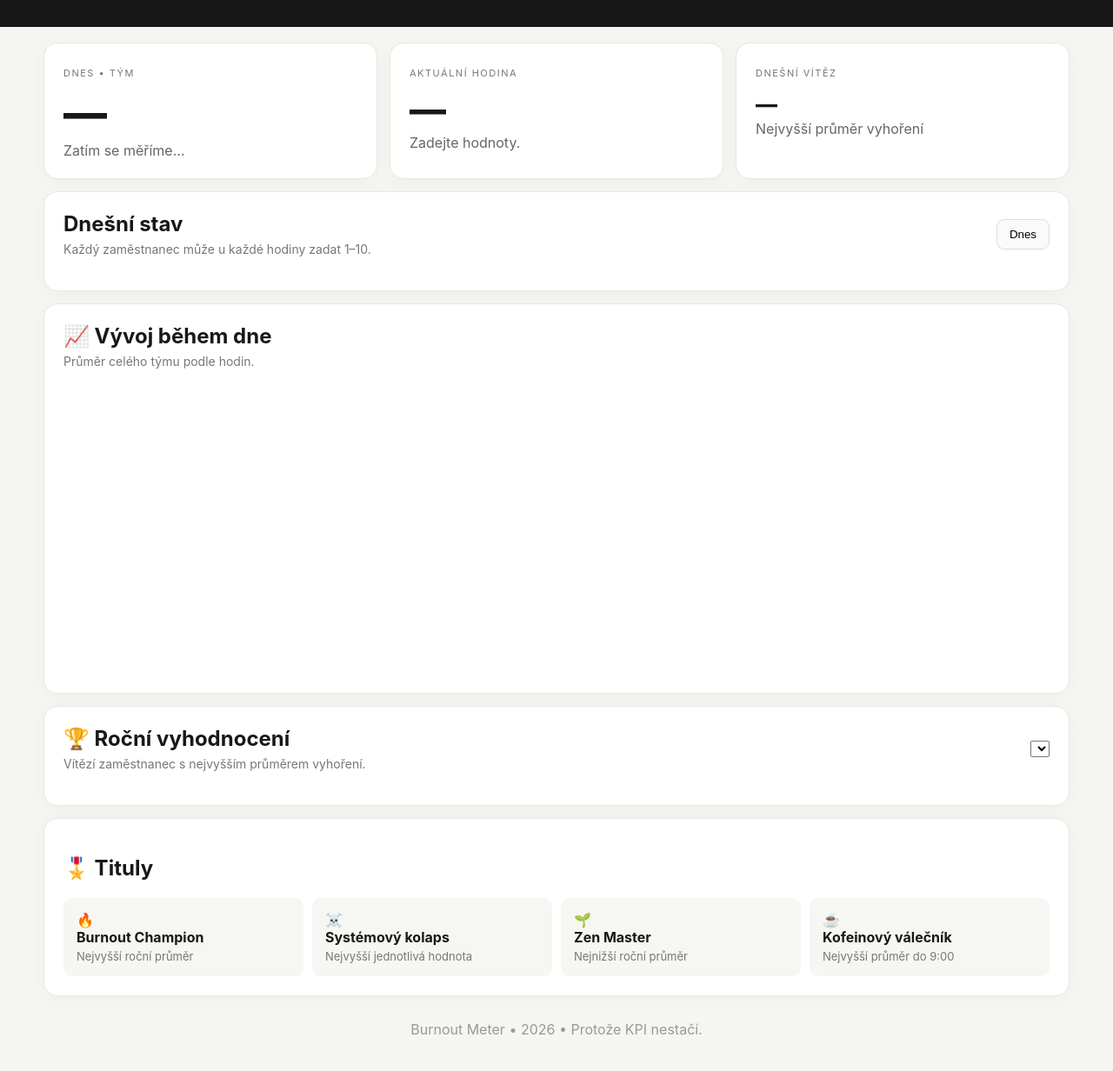
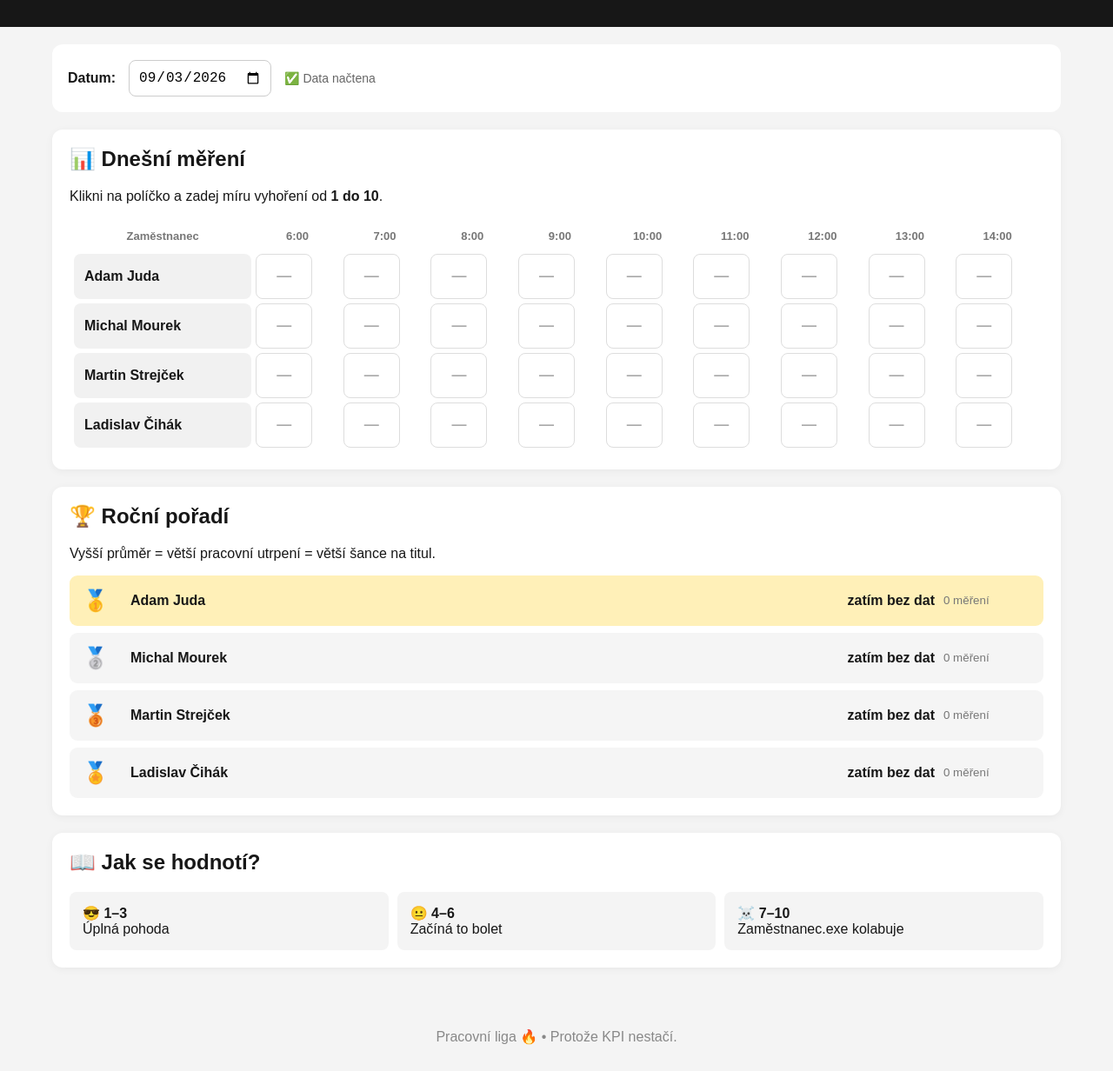
Before and after one commit to fpvz8jfjfw-dotcom/Catalyst-meter, a website built with Vite: page index.html in a window 1280 px wide. Shown: the part 130-1362 px from the top of the page at 87% size. Built offline with nearby package versions, Linux system fonts and the light colour scheme; some packages are replaced by stand-ins of ours; no server answers; the database is empty.

Commit message:
Update index.html

```diff
--- a/index.html
+++ b/index.html
@@ -1,79 +1,323 @@
 <!doctype html>
 <html lang="cs">
 <head>
-<meta charset="utf-8">
-<meta name="viewport" content="width=device-width,initial-scale=1">
-<title>Burnout Meter 🔥</title>
-<link rel="stylesheet" href="style.css">
+  <meta charset="UTF-8">
+  <meta name="viewport" content="width=device-width, initial-scale=1.0">
+
+  <title>Pracovní liga 🔥</title>
+
+  <style>
+    * {
+      box-sizing: border-box;
+    }
+
+    body {
+      margin: 0;
+      font-family: Arial, Helvetica, sans-serif;
+      background: #f4f4f4;
+      color: #171717;
+    }
+
+    header {
+      background: #171717;
+      color: white;
+      padding: 35px 20px;
+    }
+
+    header-inner {
+      display: block;
+      max-width: 1200px;
+      margin: auto;
+    }
+
+    h1 {
+      margin: 0;
+      font-size: 42px;
+    }
+
+    header p {
+      color: #aaa;
+      margin-top: 8px;
+    }
+
+    main {
+      max-width: 1200px;
+      margin: auto;
+      padding: 20px;
+    }
+
+    .controls {
+      background: white;
+      padding: 18px;
+      border-radius: 12px;
+      margin-bottom: 20px;
+      display: flex;
+      align-items: center;
+      gap: 15px;
+      flex-wrap: wrap;
+    }
+
+    .controls label {
+      font-weight: bold;
+    }
+
+    input[type="date"] {
+      padding: 10px;
+      border: 1px solid #ccc;
+      border-radius: 8px;
+      font-size: 16px;
+    }
+
+    #status {
+      color: #666;
+      font-size: 14px;
+    }
+
+    .card {
+      background: white;
+      border-radius: 12px;
+      padding: 20px;
+      margin-bottom: 20px;
+      box-shadow: 0 2px 10px rgba(0,0,0,.05);
+    }
+
+    h2 {
+      margin-top: 0;
+    }
+
+    .table-wrapper {
+      overflow-x: auto;
+    }
+
+    table {
+      border-collapse: separate;
+      border-spacing: 5px;
+      width: 100%;
+      min-width: 850px;
+    }
+
+    th {
+      color: #777;
+      font-size: 13px;
+      padding: 8px;
+    }
+
+    td {
+      padding: 0;
+    }
+
+    .employee {
+      font-weight: bold;
+      white-space: nowrap;
+      padding: 12px;
+      background: #f1f1f1;
+      border-radius: 8px;
+    }
+
+    .rating {
+      width: 65px;
+      height: 52px;
+      border: 1px solid #ddd;
+      border-radius: 8px;
+      background: white;
+      cursor: pointer;
+      font-size: 17px;
+      font-weight: bold;
+      transition: .15s;
+    }
+
+    .rating:hover {
+      transform: scale(1.05);
+    }
+
+    .rating-empty {
+      color: #aaa;
+    }
+
+    .rating-1,
+    .rating-2,
+    .rating-3 {
+      background: #e5f6e8;
+    }
+
+    .rating-4,
+    .rating-5,
+    .rating-6 {
+      background: #fff2cc;
+    }
+
+    .rating-7,
+    .rating-8 {
+      background: #ffe0d5;
+    }
+
+    .rating-9,
+    .rating-10 {
+      background: #ffcaca;
+    }
+
+    .leaderboard {
+      display: flex;
+      flex-direction: column;
+      gap: 8px;
+    }
+
+    .leader {
+      display: grid;
+      grid-template-columns: 45px 1fr 130px 100px;
+      align-items: center;
+      gap: 10px;
+      padding: 15px;
+      background: #f5f5f5;
+      border-radius: 9px;
+    }
+
+    .leader:first-child {
+      background: #fff0b8;
+    }
+
+    .medal {
+      font-size: 24px;
+    }
+
+    .leader span:nth-child(3) {
+      text-align: right;
+      font-weight: bold;
+    }
+
+    .leader small {
+      color: #777;
+    }
+
+    .legend {
+      display: grid;
+      grid-template-columns: repeat(3, 1fr);
+      gap: 10px;
+    }
+
+    .legend div {
+      padding: 15px;
+      border-radius: 8px;
+      background: #f4f4f4;
+    }
+
+    footer {
+      text-align: center;
+      color: #888;
+      padding: 30px;
+    }
+
+    @media (max-width: 700px) {
+      h1 {
+        font-size: 32px;
+      }
+
+      .leader {
+        grid-template-columns: 40px 1fr;
+      }
+
+      .leader span:nth-child(3),
+      .leader small {
+        grid-column: 2;
+        text-align: left;
+      }
+
+      .legend {
+        grid-template-columns: 1fr;
+      }
+    }
+  </style>
 </head>
+
 <body>
+
 <header>
-  <div>
-    <div class="eyebrow">FIREMNÍ SYSTÉM PRO MĚŘENÍ UTRPENÍ</div>
-    <h1>🔥 BURNOUT METER</h1>
-    <p>Od „dneska to půjde“ až po „zaměstnanec.exe přestal odpovídat“.</p>
-  </div>
-  <div class="datebox">
-    <label>Datum</label>
-    <input id="date" type="date">
-  </div>
+  <header-inner>
+    <h1>🔥 PRACOVNÍ LIGA</h1>
+    <p>
+      Od „dneska to půjde“ až po
+      „zaměstnanec.exe přestal odpovídat“.
+    </p>
+  </header-inner>
 </header>
 
 <main>
-<section class="hero-grid">
-  <div class="card score-card">
-    <span class="muted">DNES • TÝM</span>
-    <div id="teamScore" class="big">—</div>
-    <div id="teamText" class="burnout-text">Zatím se měříme...</div>
+
+  <div class="controls">
+    <label for="date">Datum:</label>
+
+    <input
+      id="date"
+      type="date"
+    >
+
+    <span id="status">
+      Připravuji aplikaci…
+    </span>
   </div>
-  <div class="card">
-    <span class="muted">AKTUÁLNÍ HODINA</span>
-    <div id="currentHour" class="big small">—</div>
-    <div id="hourText" class="burnout-text">Zadejte hodnoty.</div>
+
+  <section class="card">
+
+    <h2>📊 Dnešní měření</h2>
+
+    <p>
+      Klikni na políčko a zadej míru vyhoření od
+      <strong>1 do 10</strong>.
+    </p>
+
+    <div class="table-wrapper">
+      <div id="ratings"></div>
     </div>
-  <div class="card winner">
-    <span class="muted">DNEŠNÍ VÍTĚZ</span>
-    <div id="winner" class="winner-name">—</div>
-    <div class="burnout-text">Nejvyšší průměr vyhoření</div>
-  </div>
+
   </section>
 
   <section class="card">
-  <div class="section-title">
-    <div><h2>Dnešní stav</h2><span>Každý zaměstnanec může u každé hodiny zadat 1–10.</span></div>
-    <button id="todayBtn" class="ghost">Dnes</button>
-  </div>
-  <div class="table-wrap">
-    <table id="meter"></table>
-  </div>
+
+    <h2>🏆 Roční pořadí</h2>
+
+    <p>
+      Vyšší průměr = větší pracovní utrpení = větší šance na titul.
+    </p>
+
+    <div
+      id="leaderboard"
+      class="leaderboard"
+    ></div>
+
   </section>
 
   <section class="card">
-  <div class="section-title">
-    <div><h2>📈 Vývoj během dne</h2><span>Průměr celého týmu podle hodin.</span></div>
+
+    <h2>📖 Jak se hodnotí?</h2>
+
+    <div class="legend">
+
+      <div>
+        😎 <strong>1–3</strong><br>
+        Úplná pohoda
       </div>
-  <canvas id="chart" width="1000" height="330"></canvas>
+
+      <div>
+        😐 <strong>4–6</strong><br>
+        Začíná to bolet
+      </div>
+
+      <div>
+        ☠️ <strong>7–10</strong><br>
+        Zaměstnanec.exe kolabuje
+      </div>
+
+    </div>
+
   </section>
 
-<section class="card">
-  <div class="section-title">
-    <div><h2>🏆 Roční vyhodnocení</h2><span>Vítězí zaměstnanec s nejvyšším průměrem vyhoření.</span></div>
-    <select id="year"></select>
-  </div>
-  <div id="leaderboard" class="leaderboard"></div>
-</section>
+</main>
 
-<section class="card archive">
-  <h2>🎖️ Tituly</h2>
-  <div class="badges">
-    <div>🔥 <b>Burnout Champion</b><span>Nejvyšší roční průměr</span></div>
-    <div>☠️ <b>Systémový kolaps</b><span>Nejvyšší jednotlivá hodnota</span></div>
-    <div>🌱 <b>Zen Master</b><span>Nejnižší roční průměr</span></div>
-    <div>☕ <b>Kofeinový válečník</b><span>Nejvyšší průměr do 9:00</span></div>
-  </div>
-</section>
-</main>
-<footer>Burnout Meter • 2026 • Protože KPI nestačí.</footer>
-<script type="module" src="app-new.js"></script>
+<footer>
+  Pracovní liga 🔥 • Protože KPI nestačí.
+</footer>
+
+<script type="module" src="/app-new.js"></script>
+
 </body>
 </html>
```
Lines whose indentation alone changed are shown as unchanged.
